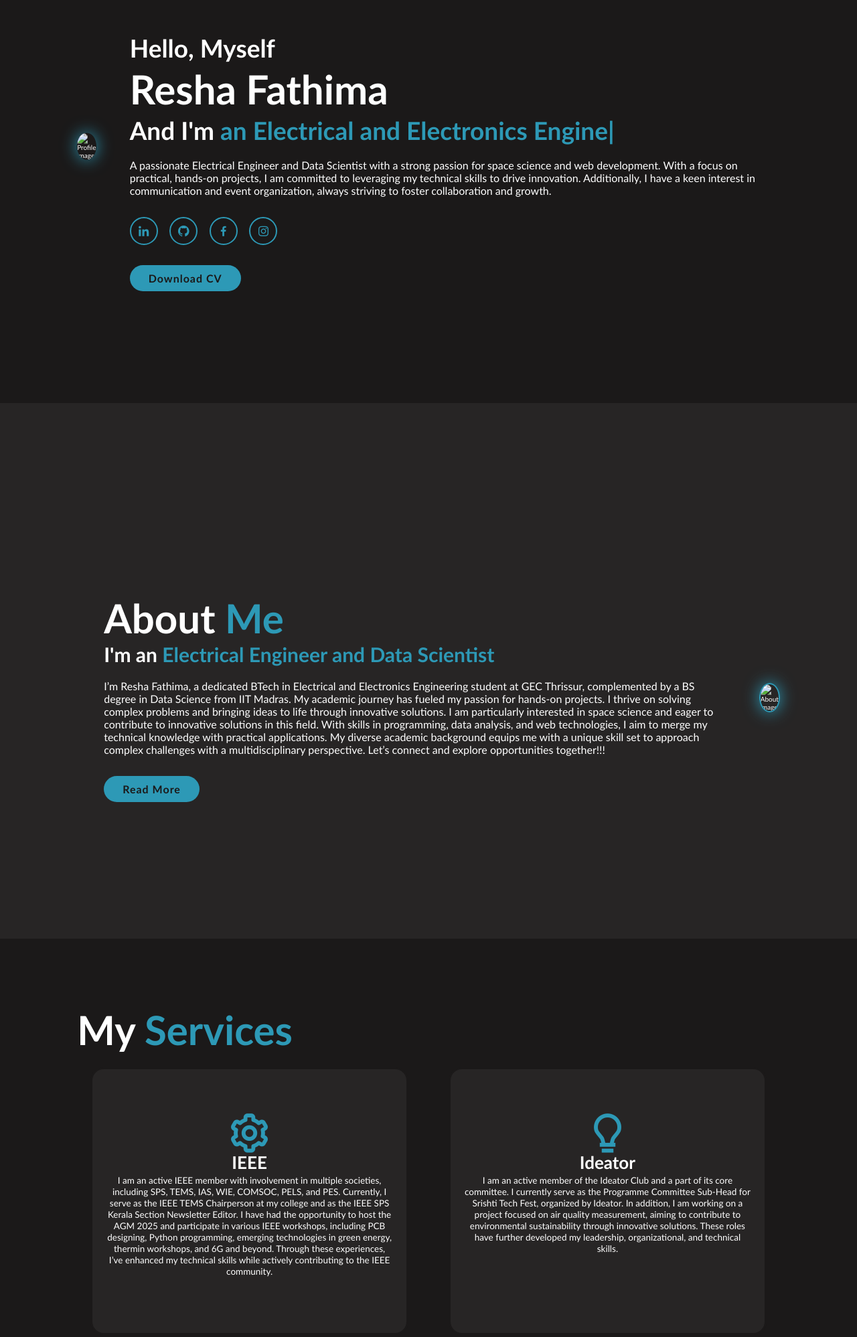
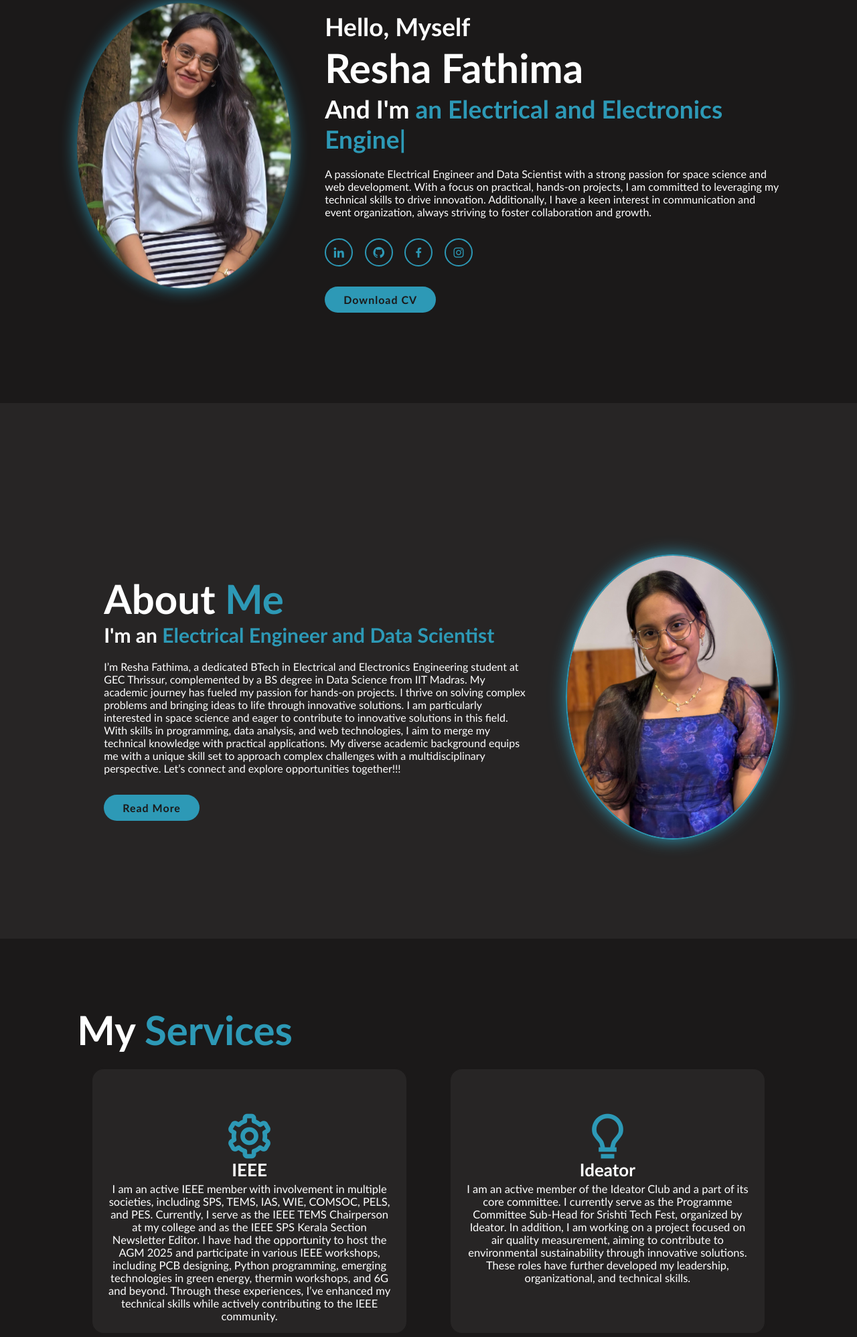
Before and after one commit to reshafathima/Resha_Portfolio, a plain HTML site: page index.html in a window 1280 px wide. Shown: the part 274-2271 px from the top of the page at 67% size. Drawn offline with nearby package versions, Linux system fonts and the light colour scheme.

Commit message:
Add files via upload

```diff
--- a/cv1.css
+++ b/cv1.css
@@ -249,7 +249,7 @@ span {
     width: 350px;
     height: 400px;
     margin: 20px;
-    line-height: 17px;
+    line-height: 19px;
     flex: 1 1 30rem;
     background: var(--snd-bg-color);
     padding: 6rem 2rem 6rem;
@@ -265,7 +265,7 @@ span {
 }
 
 .service-box i {
-    font-size: 7rem;
+    font-size: 8rem;
     color: var(--main-color);
 }
 
@@ -275,7 +275,7 @@ span {
 
 .service-box p {
     margin: 1rem 0 3rem;
-    font-size: 1.35rem;
+    font-size: 1.65rem;
 }
 
 /* Contact Section Code */
--- a/index.html
+++ b/index.html
@@ -29,7 +29,7 @@
 
     <section class="home" id="home">
         <div class="home-img">
-            <img src="/Web_portfolio/resha_dp_1.jpg" alt="Profile image">
+            <img src="/resha_dp_1.jpg" alt="Profile image">
         </div>
         <div class="home-content">
             <h3>Hello, Myself</h3>
@@ -42,7 +42,7 @@
               <a href="https://www.facebook.com/resha.fathima.5"><i class='bx bxl-facebook'></i></a>
               <a href="https://www.instagram.com/resha__fathima/?hl=en"><i class='bx bxl-instagram'></i></a>
             </div>
-            <a href="/Web_portfolio/cv1_soft.png" class="btn">Download CV</a>
+            <a href="/cv1_soft.png" class="btn">Download CV</a>
         </div>
     </section>
 
@@ -56,7 +56,7 @@
             <a href="#" class="btn">Read More</a>
         </div>
         <div class="about-img">
-            <img src="/Web_portfolio/resha_dp_2.jpg" alt="About image">        </div>
+            <img src="/resha_dp_2.jpg" alt="About image">        </div>
     </section>
 
     <!--Services Section Code-->
@@ -75,6 +75,8 @@
                 <h3>Ideator</h3>
                 <p>I am an active member of the Ideator Club and a part of its core committee. I currently serve as the Programme Committee Sub-Head for Srishti Tech Fest, organized by Ideator. In addition, I am working on a project focused on air quality measurement, aiming to contribute to environmental sustainability through innovative solutions. These roles have further developed my leadership, organizational, and technical skills.</p>
             </div>
+        </div>
+        <div class="service-container">
 
             <div class="service-box">
                 <i class="bx bx-book-open"></i>
```
